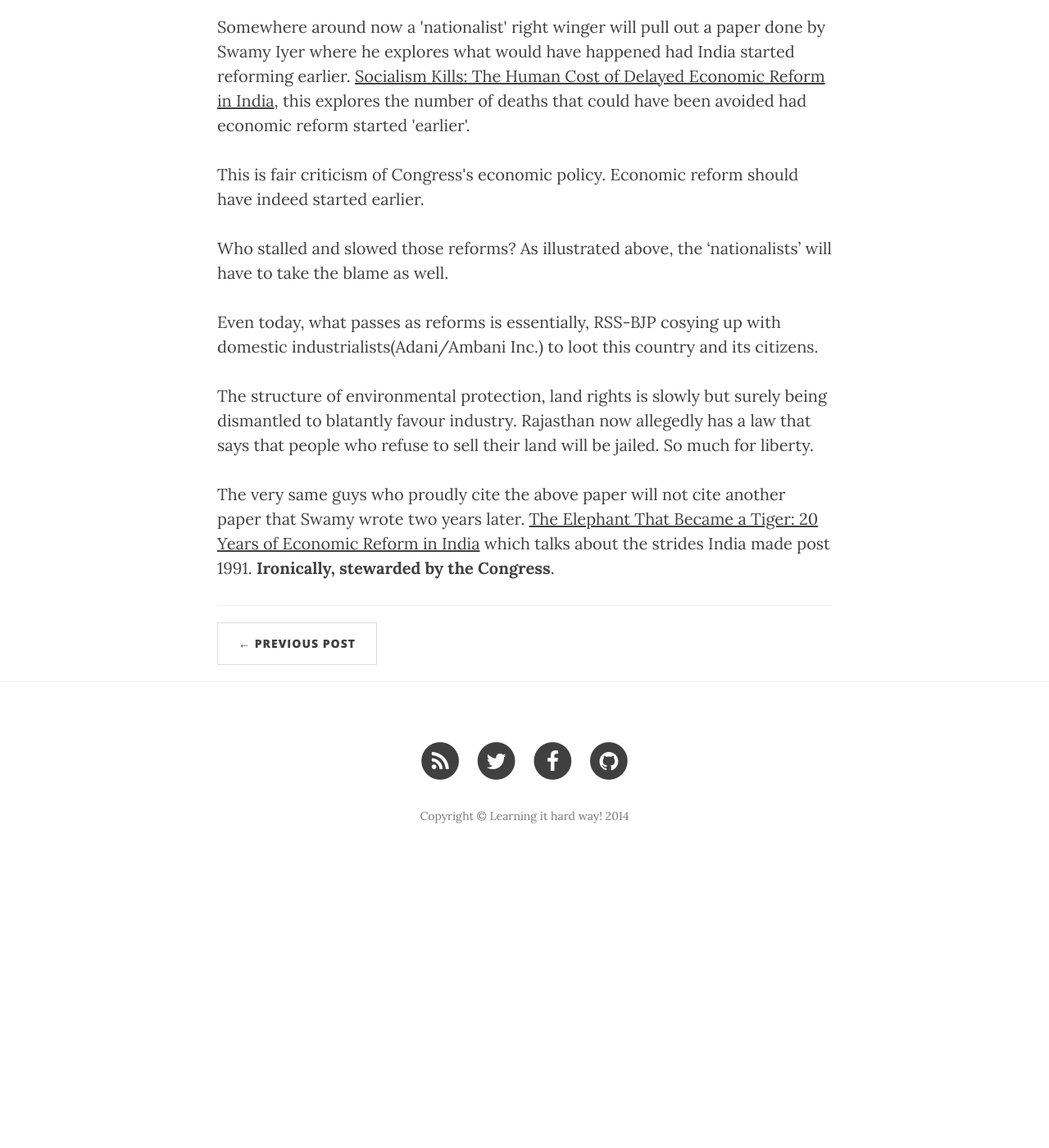
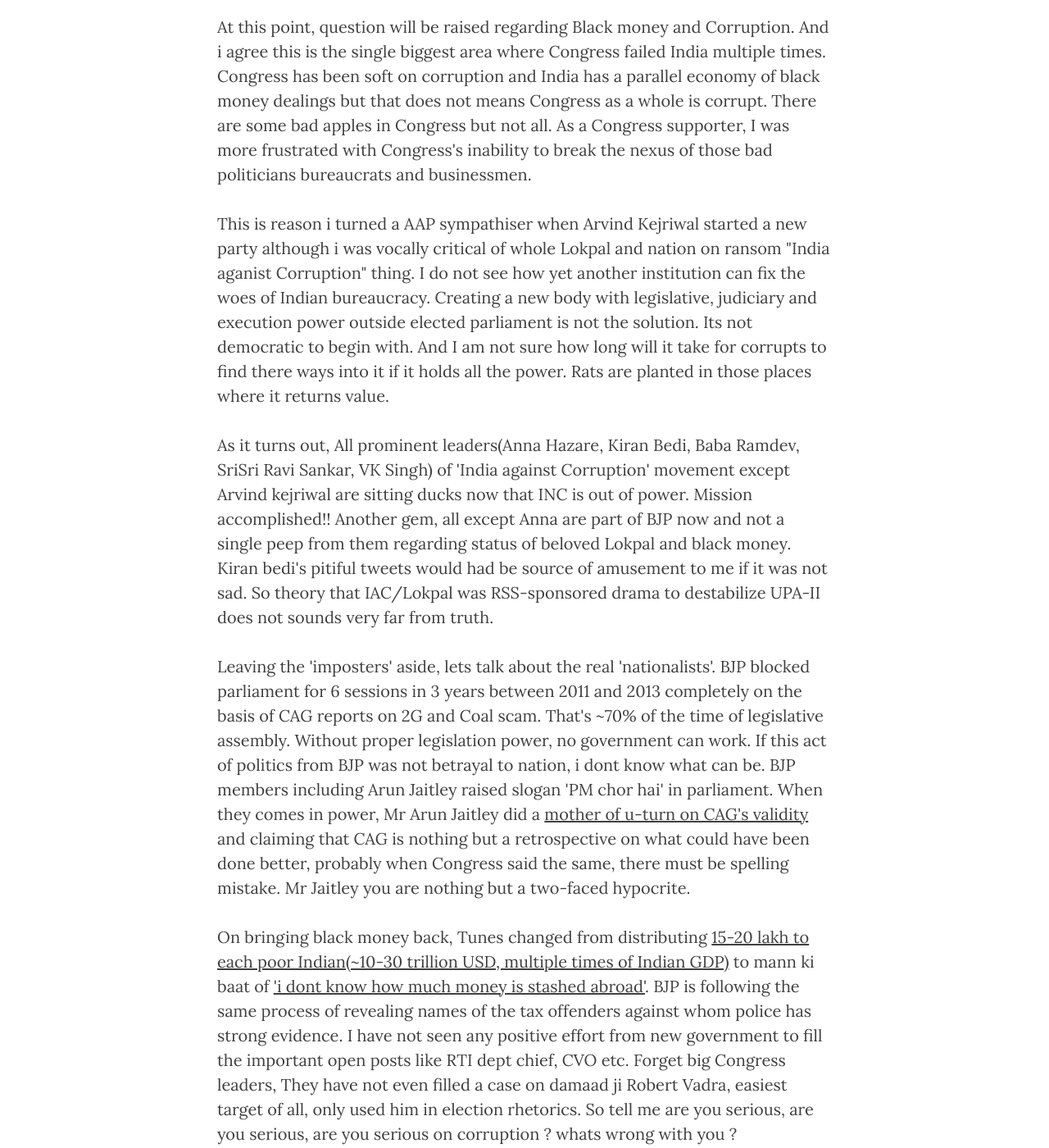
Before and after one commit to bawlipoonch/bawlipoonch.github.io, a Jekyll site: the page built from _posts/2014-12-16-65-wasted-years.markdown, in a window 1280 px wide and 1400 px high, scrolled down 3349 px. Shown: the whole window at 82% size. Built offline with Jekyll 4.4.1, drawn with Linux system fonts in a browser that asks for light colours; nearby versions of some CDN libraries; comment, search, counter and statistics services are not loaded; before the commit the page ends 4420 px from its top, so only the background shows below that; some of the changed text lies outside the part shown.

Commit message:
[POST] 65 wasted years update on corruption/black-money

```diff
--- a/_layouts/post.html
+++ b/_layouts/post.html
@@ -46,7 +46,7 @@ layout: default
                 <ul class="pager">
                     {% if page.previous.url %}
                     <li class="previous">
-                        <a href="{{ site.baseurl }}/{{page.previous.url}}" data-toggle="tooltip" data-placement="top" title="{{page.previous.title}}">&larr; Previous Post</a>
+                        <a href="http://bawlipoonch.github.io/{{page.previous.url}}" data-toggle="tooltip" data-placement="top" title="{{page.previous.title}}">&larr; Previous Post</a>
                     </li>
                     {% endif %}
                     {% if page.next.url %}
--- a/_posts/2014-12-16-65-wasted-years.markdown
+++ b/_posts/2014-12-16-65-wasted-years.markdown
@@ -70,6 +70,34 @@ Its about how to effectively address this falsehood.
   (Ironically, the current government is now leading a sell-out to corporate interests over citizen interests, but thats another days topic).
 </p>
 <p>So any ‘gyan’ about how ‘nationalists’ called RSS drive progressive change is a piece of big pile of stale cow shit.</p>
+<p>
+   At this point, question will be raised regarding Black money and Corruption. And i agree this is the single biggest area where Congress failed India multiple times.
+   Congress has been soft on corruption and India has a parallel economy of black money dealings but that does not means Congress as a whole is corrupt.
+   There are some bad apples in Congress but not all. As a Congress supporter, I was more frustrated with Congress's inability to break the nexus of those bad politicians
+   bureaucrats and businessmen.
+</p>
+<p>
+   This is reason i turned a AAP sympathiser when Arvind Kejriwal started a new party although i was vocally critical of whole Lokpal and nation on ransom "India aganist Corruption" thing. I do not see how yet another institution can fix the woes of Indian bureaucracy. Creating a new body with legislative, judiciary and execution power outside elected parliament is not the solution. Its not democratic to begin with. And I am not sure how long will it take for corrupts to find there ways into it if it holds all the power. Rats are planted in those places where it returns value.
+</p>
+<p>
+   As it turns out, All prominent leaders(Anna Hazare, Kiran Bedi, Baba Ramdev, SriSri Ravi Sankar, VK Singh) of 'India against Corruption' movement except Arvind kejriwal are sitting ducks now that INC is out of power. Mission accomplished!! Another gem, all except Anna are part of BJP now and not a single peep from them regarding status of beloved Lokpal and black money. Kiran bedi's pitiful tweets would had be source of amusement to me if it was not sad. So theory that IAC/Lokpal was RSS-sponsored drama to destabilize UPA-II does not sounds very far from truth.
+</p>
+<p>
+  Leaving the 'imposters' aside, lets talk about the real 'nationalists'. BJP blocked parliament for 6 sessions in 3 years between 2011 and 2013 completely on the basis of CAG reports on 2G and Coal scam. That's ~70% of the time of legislative assembly. Without proper legislation power, no government can work. If this act of politics from BJP was not betrayal to nation, i dont know what can be. BJP members including Arun Jaitley raised slogan 'PM chor hai' in parliament. When they comes in power, Mr Arun Jaitley did a <a target="_blank" href="http://timesofindia.indiatimes.com/india/CAG-should-not-sensationalize-its-findings-Arun-Jaitley-says/articleshow/44972857.cms">mother of u-turn on CAG's validity</a> and claiming that CAG is nothing but a retrospective on what could have been done better, probably when Congress said the same, there must be spelling mistake. Mr Jaitley you are nothing but a two-faced hypocrite.
+</p>
+<p>
+  On bringing black money back, Tunes changed from distributing <a href="https://www.youtube.com/watch?v=EbdFJ2vg3ic" target="_blank"> 15-20 lakh to each poor Indian(~10-30 trillion USD, multiple times of Indian GDP)</a> to mann ki baat of <a  target="_blank" href="http://zeenews.india.com/news/india/modis-mann-ki-baat-will-bring-back-every-penny-of-black-money-assures-pm_1492714.html">'i dont know how much money is stashed abroad'</a>. BJP is following the same process of revealing names of the tax offenders against whom police has strong evidence. I have not seen any positive effort from new government to fill the important open posts like RTI dept chief, CVO etc. Forget big Congress leaders, They have not even filled a case on damaad ji Robert Vadra, easiest target of all, only used him in election rhetorics. So tell me are you serious, are you serious, are you serious on corruption ? whats wrong with you ?
+</p>
+<p> Fun fact: China has <a href="http://www.transparency.org/country" target="_blank"> similar corruption levels </a> and govt officials expects a "gift" left behind. Black money outflow from China is double of India.
+<p>
+  Day to day life corruption can only be solved through automation. If there is no middle man, no chance of corruption at all. That's why i am such a big proponent of Aadhar card and identity service. No prize for guessing that BJP opposed it as well in UPA time (and did a u-turn when came to power).
+</p>
+<p>
+  I dont know about any solutions for big ticket corruption as when lot of money is involved, you dont know who sell out his/her principles. But i would put my money on making politics free of criminals. Here again, stats are more favorable to Congress when it comes to serious crime accused be it candidates, members of parliament or ministers.
+</p>
+
+<p> So next time, you rant about Congress is corrupt, please question BJP as well and how they are helping <a href="http://www.ndtv.com/article/india/missing-minister-nihal-chand-meghwal-skips-court-appearance-sends-lawyer-619637" target="_blank"> Rajasthan police in search of rape accused minister Nihal chand Meghwal</a> or defend tadipaar party president of yours Amit Shah. But dont worry too much, both will get clean chits very very soon :)
+</p>
 
 <p>Somewhere around now a 'nationalist' right winger will pull out a paper done by Swamy Iyer where he explores what would have happened had India started reforming earlier.
 
```
